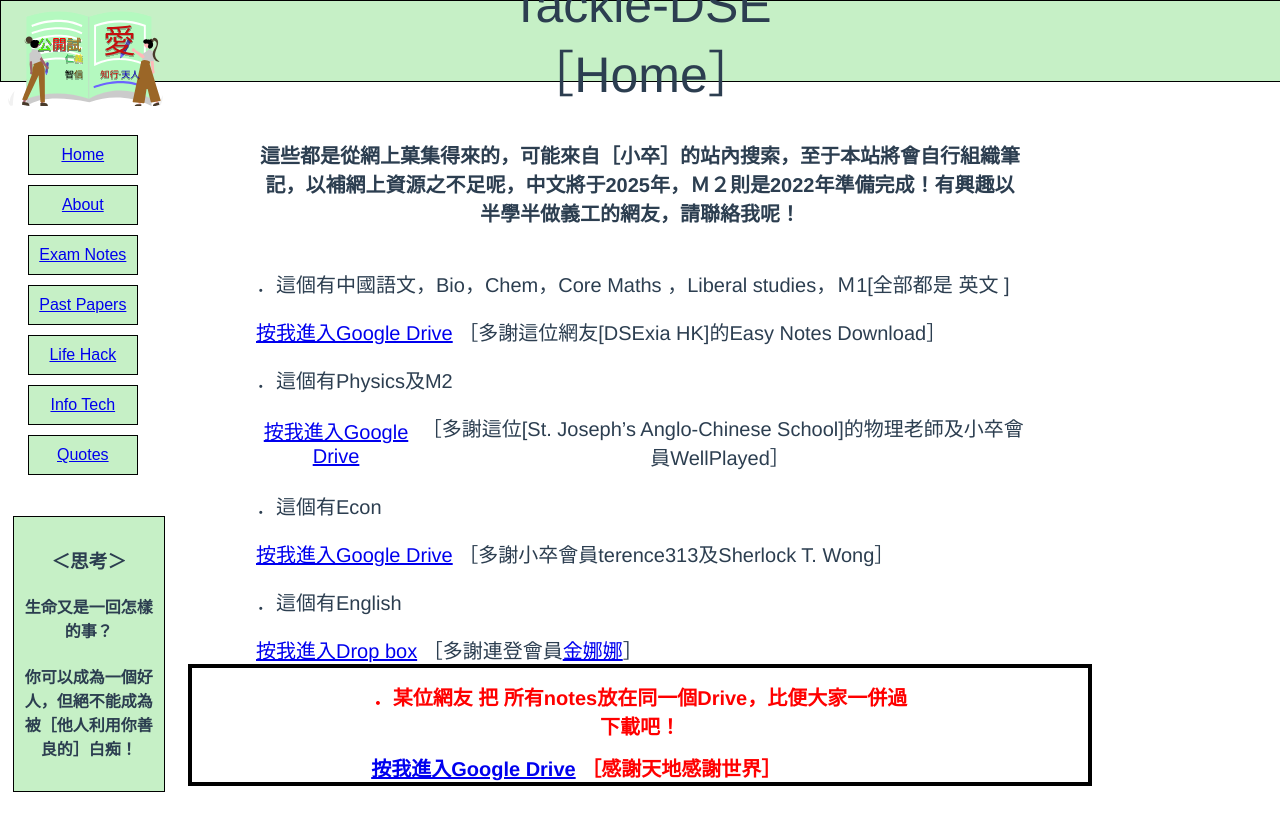
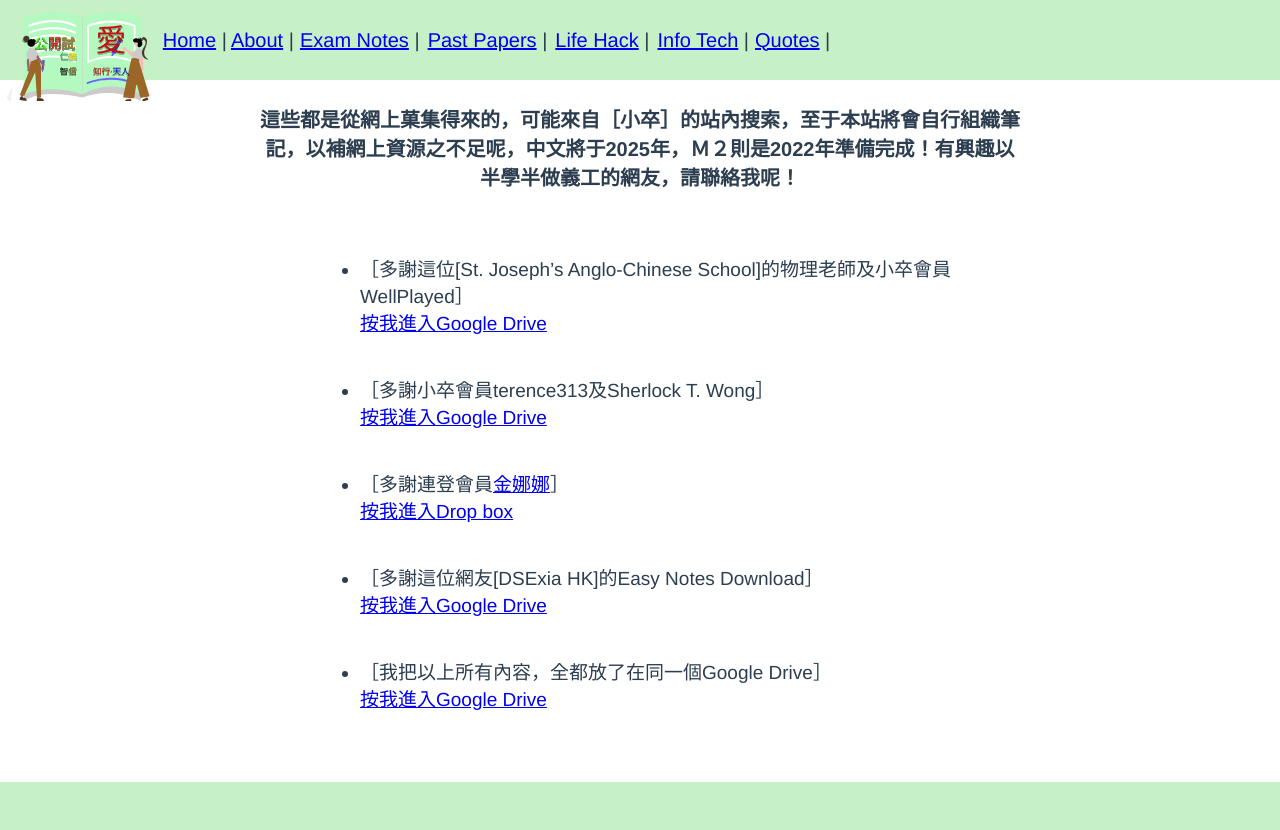
Before and after one commit to learnfromfail/tackle-the-exam, a Vue app: page /ExamNotes in a window 1280 px wide. Shown: the top 830 px of the page. Before the commit the page ends 800 px from the top, so only its background shows below. Built offline with nearby package versions, Linux system fonts and the light colour scheme.

Commit message:
clear and beautify, far away to go

```diff
--- a/src/App.vue
+++ b/src/App.vue
@@ -1,7 +1,9 @@
 <template>
-  <Header :subHeader="'Welcome to be here!'" />
-  <p class="header"><br /><br /><br /></p>
-  <router-view></router-view>
+  <Header />
+  <p class="header"><br/></p>
+  <div style="min-height: 78vh">
+    <router-view></router-view>
+  </div>
   <Footer />
 </template>
 
--- a/src/components/Footer.vue
+++ b/src/components/Footer.vue
@@ -1,27 +1,43 @@
 <template>
-    <footer>
-        <h3>＜思考＞</h3>
-        <h4>生命又是一回怎樣的事？</h4>
-        <h4>你可以成為一個好人，但絕不能成為被［他人利用你善良的］白痴！</h4>
-    </footer>
+  <br /><br /><br />
+  <div class="container">
+    <br /><br /><br />
+    <div class="left"></div>
+    <div class="middle"></div>
+    <div class="right"></div>
+  </div>
 </template>
 
 <script>
 export default {
-    name: 'footer'
-}
+  name: "footer",
+};
 </script>
 <style scoped>
-footer{
-    bottom: 1%;
-    left: 1%;
-    height: auto;
-    width: 130px;
-    z-index: 100;
-    position: fixed;
-    padding: 10px;
-    border: 1px solid black;
-    background: white;
-    background: #c6f0c6;
+footer,
+.container {
+  width: 100%;
+  height: 100%;
+  background: #c6f0c6;
+  display: block;
+}
+.left {
+  float: left;
+  width: 33%;
+}
+.middle {
+  float: left;
+  width: 34%;
+}
+.right {
+  float: left;
+  width: 33%;
+}
+
+.left,
+.right,
+.middle {
+  background: #c6f0c6;
+  height: 100%;
 }
 </style>
--- a/src/components/Header.vue
+++ b/src/components/Header.vue
@@ -1,37 +1,34 @@
 <template>
-  <header>
-    <div id="menu">
-      <div :key="option.id" v-for="option in options">
+  <div id="topBanner">
+    <div class="BannerSon" style="width:70%;white-space: nowrap">
+      <div class="BannerSon BannerSonLeft" style="justify-content:flex-start;width:10%;margin-right:8%">
+        <img style="width:40%;padding-top:35%;min-width: 160px" src="@/assets/WebLogo2.svg" alt="logo">
+      </div>
+      <div :key="option.id" v-for="option in options" class="ArraysOption">
           <div v-show="option != `Back` && !array3.includes(option) && !array2.includes(option)">
-          <router-link :to="'/' + option" @click="updateSubHeader(`main`, option)">{{ option }}</router-link>
+            <router-link :to="'/' + option" @click="updateSubHeader(`main`, option)">{{ option }}</router-link> |
           </div>
           <div v-show="array2.includes(option)">
-          <router-link :to="'/ExamNotes/'+option" @click="updateSubHeader(`sub`, option)">{{ option }}</router-link>
+            <router-link :to="'/ExamNotes/'+option" @click="updateSubHeader(`sub`, option)">{{ option }}</router-link> |
           </div>
           <div v-show="option == `Exam Notes`">
-          <router-link to="/ExamNotes/" @click="updateSubHeader(`sub`, option)">{{ option }}</router-link>
+            <router-link to="/ExamNotes/" @click="updateSubHeader(`sub`, option)">{{ option }}</router-link> |
           </div>
           <div v-show="option == `Past Papers`">
-          <router-link to="/PastPapers" @click="updateSubHeader(`main`, option)">{{ option }}</router-link>
+            <router-link to="/PastPapers" @click="updateSubHeader(`main`, option)">{{ option }}</router-link> |
           </div>
           <div v-show="option == `Life Hack`">
-          <router-link to="/LifeHack" @click="updateSubHeader(`main`, option)">{{ option }}</router-link>
+            <router-link to="/LifeHack" @click="updateSubHeader(`main`, option)">{{ option }}</router-link> |
           </div>
           <div v-show="option == `Info Tech`">
-          <router-link to="/InfoTech" @click="updateSubHeader(`main`, option)">{{ option }}</router-link>
+            <router-link to="/InfoTech" @click="updateSubHeader(`main`, option)">{{ option }}</router-link> |
           </div>
           <div v-show="option == `Back`">
-          <router-link to="/Home" @click="updateSubHeader(`main`, option)">{{ option }}</router-link>
+            <router-link to="/Home" @click="updateSubHeader(`main`, option)">{{ option }}</router-link> |
           </div>
       </div>
     </div>
-  </header>
-  <div id="topBanner">
-    <div class="BannerSon BannerSonLeft" style="justify-content:flex-start">
-      <img style="width:40%;padding-top:8%" src="@/assets/WebLogo2.svg" alt="logo">
-    </div>
-    <div class="BannerSon" >Tackle-DSE［{{ subHeader }}］</div><!-- style="background-color:yellow" -->
-    <div class="BannerSon BannerSonRight" ></div><!-- style="background-color:yellow" -->
+    <div class="BannerSon" style="width:30%"></div>
   </div>
 </template>
 
@@ -58,6 +55,7 @@ export default {
       array2: [],
       subHeader: "Home",
       //isMenuChanged : false,
+      variAble: "hello my fd"
     };
   },
   methods: {
@@ -67,6 +65,9 @@ export default {
       else if(theValue == "main")
         this.options = ["Home", "About", "Exam Notes", "Past Papers", "Life Hack", "Info Tech", "Quotes",/*, "Updates"*/];
       this.subHeader = theName != "Back" ? theName : "Home";
+    },
+    mouseOver(id){
+      console.log(id);
     },
   },
   created(){
@@ -78,37 +79,28 @@ export default {
 };
 </script>
 <style scoped>
-#topBanner {
+ #topBanner
+ {
+  top: 0%;
+  font-size: 20px;
   width: 100%;
   height: 10%;
-  top: 0px;
-  display: flex;
-  align-content: center;
-}
- #topBanner
- {
-  font-size: 50px;
-  width: 100%;
-  height: 10%;
-  margin: auto;
+  /* margin: auto; */
   position: fixed;
   z-index: 100;
   background: #c6f0c6;
-  border: 1px solid black;
+  /* border: 1px solid black; */
   display: flex;
   align-items: center;
-  justify-content: center;
+  justify-content: flex-start;
+
 }
 .BannerSon{
-
-}
-
-.BannerSon{
   display: flex;
-  justify-content: center;
+  justify-content: flex-start;
+  align-items: center;
   width: 100%;
 }
-
 #menu {
   top: 15%;
   left: 1%;
@@ -117,15 +109,20 @@ export default {
   width: 130px;
   z-index: 100;
   position: fixed;
+
 }
 #menu div div {
   margin: 10px;
   padding: 10px;
-  border: 1px solid black;
-  background: white;
-  background: #c6f0c6;
 }
 hr {
   top: 12%;
 }
+#menu div div :hover{
+  border-bottom: 2px solid blue;
+  padding: -1px
+}
+#topBanner div ~ div{
+  margin: 2px;
+}
 </style>
--- a/src/views/Exam.vue
+++ b/src/views/Exam.vue
@@ -1,94 +1,81 @@
 <template>
-    <p class="content" style="font-weight: bold;">{{content[0]}}<br><br>
-    </p>
-    <p class="left">{{content[1]}}<br>
-    </p>
-    <p class="left">
-    <a target="blank"
+  <p class="content" style="font-weight: bold">{{ content[0] }}<br /><br /></p>
+  <div class="block">
+    <ul>
+      <li>
+        ［多謝這位[St. Joseph’s Anglo-Chinese
+        School]的物理老師及小卒會員WellPlayed］<br /><a
+          target="blank"
+          href="https://drive.google.com/drive/u/0/folders/1FNRRV9k3pWmEDk3Fkzc2x6qOXmWgU8dU"
+          >按我進入Google Drive</a
+        >
+      </li>
+      <li>
+        ［多謝小卒會員terence313及Sherlock T. Wong］ <br />
+        <a
+          target="blank"
+          href="https://drive.google.com/open?id=0Bz-HML99cdLTa2ZvejFWTkNhSlk"
+          >按我進入Google Drive</a
+        >
+      </li>
+      <li>
+        ［多謝連登會員<a
+          target="blank"
+          href="https://lihkg.com/thread/1500572/page/1"
+          >金娜娜</a
+        >］<br /><a
+          target="blank"
+          href="https://www.dropbox.com/sh/qcm5vftbejqt0n3/AAAUwrLbYyDU9c7Vi8cLjYula?dl=0"
+          >按我進入Drop box</a
+        >
+      </li>
+      <li>
+        ［多謝這位網友[DSExia HK]的Easy Notes Download］<br />
+        <a
+          target="blank"
           href="https://drive.google.com/drive/u/2/folders/10ZemZA56L_zVCq98c1Nd1NWSj9MbJhv8"
-    >按我進入Google Drive</a>
-    &nbsp;［多謝這位網友[DSExia HK]的Easy Notes Download］
-    </p>
-    <p class="left">
-     ．這個有Physics及M2
-    </p>
-    <p class="left">
-    <a target="blank"
-        href="https://drive.google.com/drive/u/0/folders/1FNRRV9k3pWmEDk3Fkzc2x6qOXmWgU8dU"
-    >按我進入Google Drive</a>
-    &nbsp;［多謝這位[St. Joseph’s Anglo-Chinese School]的物理老師及小卒會員WellPlayed］
-    </p>
-    <p class="left">
-     ．這個有Econ
-    </p>
-    <p class="left">
-    <a target="blank"
-        href="https://drive.google.com/open?id=0Bz-HML99cdLTa2ZvejFWTkNhSlk"
-    >按我進入Google Drive</a>
-    &nbsp;［多謝小卒會員terence313及Sherlock T. Wong］
-    </p>
-    <p class="left">
-     ．這個有English
-    </p>
-    <p class="left">
-    <a target="blank"
-        href="https://www.dropbox.com/sh/qcm5vftbejqt0n3/AAAUwrLbYyDU9c7Vi8cLjYula?dl=0"
-    >按我進入Drop box</a>
-    &nbsp;［多謝連登會員<a target="blank"
-        href="https://lihkg.com/thread/1500572/page/1"
-    >金娜娜</a> ］
-    </p>
-    <div class="blockCenter" style="border:4px solid black;width:70%;">
-        <p class="left" style="color: red;font-weight: bold;">
-        ．某位網友 把 所有notes放在同一個Drive，比便大家一併過下載吧！
-        </p>
-        <p class="left" style="color: red;font-weight: bold;">
-        <a target="blank"
+          >按我進入Google Drive</a
+        >
+      </li>
+      <li>
+        ［我把以上所有內容，全都放了在同一個Google Drive］<br />
+        <a
+          target="blank"
           href="https://drive.google.com/drive/u/0/folders/133aGG8zHaZjIXQ5wU91REMT_zLcHofPp"
-        >按我進入Google Drive</a>
-        &nbsp;［感謝天地感謝世界］
-        </p>
+          >按我進入Google Drive</a
+        >
+      </li>
+    </ul>
   </div>
 </template>
 
 <script>
 export default {
-    name: 'Exam',
-    data(){
+  name: "Exam",
+  data() {
     return {
       content: "",
-
-        }
+    };
   },
   created() {
-    this.content =[
+    this.content = [
       "這些都是從網上菓集得來的，可能來自［小卒］的站內搜索，至于本站將會自行組織筆記，以補網上資源之不足呢，中文將于2025年，Ｍ２則是2022年準備完成！有興趣以半學半做義工的網友，請聯絡我呢！",
-        "．這個有中國語文，Bio，Chem，Core Maths ，Liberal studies，Ｍ1[全部都是 英文 ]"
-
+      "．這個有中國語文，Bio，Chem，Core Maths ，Liberal studies，Ｍ1[全部都是 英文 ]",
     ];
   },
-}
+};
 </script>
 <style scoped>
-p{
-    overflow-wrap: anywhere;
+li {
+  margin-top: 40px;
+  margin-bottom: 40px;
+  text-align: left;
 }
-a,
-span {
-  display: flex;
-  align-items: center;
-  justify-content: left;
-}
-p.left {
-  display: flex;
-  align-items: center;
-  justify-content: left;
-  font-size: 20px;
-  margin: 1.5% 20% 0% 20%;
-}
-div.special {
-  display: flex;
-  align-items: center;
-  justify-content: center;
+.block {
+  font-size: 19px;
+  display: block;
+  margin-left: auto;
+  margin-right: auto;
+  width: 50%;
 }
 </style>
--- a/src/views/Home.vue
+++ b/src/views/Home.vue
@@ -17,7 +17,7 @@ export default {
     },
     created(){
         this.content = [
-        "這個網站收集對應考公開試的考生有幫助的資訊。多謝網友光臨！",
+        "這個網站收集對應考公開試的考生有幫助的資訊。多謝網友光臨！歡迎老師及同學們善用。",
         "在香港版權條例下，如果本人侵犯了閣下了的利益因而觸犯法例，請電郵聯絡本人同時附上閣下的證明，本人立即作出相應安排！",
         "本人未能確保所有本網站的內容對都是最新和完全準確，如果對閣下造成學業上負面影響，本人絕不負責！網站只是本人盡公民責任！",
         "如有錯漏，本人極之抱歉。無論大小，請告知網主(電郵地址：winwinstudent1314@gmail.com)"
--- a/src/views/PastPapers.vue
+++ b/src/views/PastPapers.vue
@@ -1,41 +1,48 @@
 <template>
-  <p class="content" :key="content_.id" v-for="content_ in content">
-    {{ content_ }}<br />
-  </p>
-  <p class="left" style="border: 4px solid red">
+    <p class="content" :key="content_.id" v-for="content_ in content">
+        {{content_}}<br />
+    </p>
+ <br><hr style="width:60%">
+  <div class="block">
     <a
       target="blank"
       href="https://drive.google.com/drive/folders/1vcrBvm7quJsG4uYpcF1NFmHAKXAEIDSg?usp=sharing"
       >按我進入Google Drive</a
-    >&nbsp;［多謝這位網友提供的By-topic的PastPaper］
-  </p>
-  <p class="left">
+    >&nbsp;<br />［多謝這位網友提供的By-topic的PastPaper］
+  </div>
+  <br><hr style="width:60%">
+  <div class="block">
     <a
       target="blank"
       href="https://mmis.hkpl.gov.hk/hkcee-and-hkale-papers-collection"
       >&nbsp;HKCEE and HKALE Papers Collection</a
-    >
+    ><br />
     [公共資源]
-  </p>
-    <p class="left">
+  </div>
+  <br><hr style="width:60%">
+  <div class="block">
     <a
       target="blank"
       href="https://drive.google.com/drive/folders/0By9lOB__2358WW5nY1RyTFhVQWM?usp=sharing"
       >&nbsp;主要以HKDSE 2013前各科 By-year的Past Paper</a
     >
-    &nbsp;［多謝這位網友DreamHome Cloud］
-  </p>
-  <p class="content">
+    &nbsp;<br />［多謝這位網友DreamHome Cloud］
+  </div>
+  <br><hr style="width:60%">
+  <div class="block">
     <br />使用方法：<br /><br />Past
-    Paper是用來［清楚concept］的。每學完一個topic的哪裡，就做相關的試題，但是，學習所得的＂概念＂，是用來［一理通，百理白，舉一反三］（動詞）本身的，操練試題的目的，就是清楚勾勒概念，使之明晰化，細致化，具體定義！用營光筆記低下做錯的。下次只做錯的。以此類推，下一次只做上一次做錯的。假如部分題目是例外的，不循常理般能舉一反三，就獨特處理［By case］只能死記！
-  </p>
-  <p class="left">註1:</p>
-  <p class="left">
-      www.ipd.gov.hk/chi/faq/copyrights/cpr_ed.htm
-  </p>
-  <p class="left">
-      https://www.ipd.gov.hk/chi/intellectual_property/copyright/Copyright_in_Education_tc.pdf
-  </p>
+    Paper是用來［清楚concept］的。每學完一個topic的哪裡，就做相關的試題，但是，學習所得的＂概念＂，是用來［一理通，百理白，舉一反三］（動詞）本身的，操練試題的目的，就是清楚勾勒概念，使之明晰化，細致化，具體定義！用營光筆記低下做錯的。下次只做錯的。以此類推，下一次只做上一次做錯的。假如部分題目是例外的，不循常理般能舉一反三，就獨特處理［By
+    case］只能死記！
+  </div>
+  <br><hr style="width:60%">
+  <div class="block">
+    <p class="left">(註1)<br><br>知識產權處(教學與版權)<br><a href="www.ipd.gov.hk/chi/faq/copyrights/cpr_ed.html">參考資料I</a><br>
+    <a href="https://www.ipd.gov.hk/chi/intellectual_property/copyright/Copyright_in_Education_tc.pdf">參考資料II</a>
+    </p>
+    <p class="left">
+
+    </p>
+  </div>
 </template>
 
 <script>
@@ -44,27 +51,19 @@ export default {
   data() {
     return {
       content: [
-        "根據[知識產權署]網頁顯示(註1)，我不認為分享以下超連結屬于侵犯版權！歡迎老師們及同學們分享，運用",
+        "根據[知識產權署]網頁顯示(註1)，我不認為分享以下超連結作只是教學用途，屬于侵犯版權！歡迎老師們及同學們分享，運用，如有錯漏，請電郵告知。",
       ],
     };
   },
 };
 </script>
 <style scoped>
-p{
-    overflow-wrap: anywhere;
-}
-a,
-span {
-  display: flex;
-  align-items: center;
-  justify-content: left;
-}
-p.left {
-  display: flex;
-  align-items: center;
-  justify-content: left;
-  font-size: 20px;
-  margin: 1.5% 20% 0% 20%;
+.block {
+  font-size: 19px;
+  display: block;
+  margin-left: auto;
+  margin-right: auto;
+  width: 50%;
+  text-align: left;
 }
 </style>
--- a/src/views/Quotes.vue
+++ b/src/views/Quotes.vue
@@ -22,10 +22,13 @@ export default {
       "“Your future is hidden in your daily routine.”",
       "“Not all readers are leaders, but all leaders are readers.”(Harry S. Truman)",
       "“志不彊者智不達，言不信者行不果。據財不能以分人者，不足與友。”(墨子)",
+      "“君子戰雖有陳，而勇為本焉。喪雖有禮，而哀為本焉。士雖有學，而行為本焉。是故置本不安者，無務豐末。近者不親，無務來遠。親戚不附，無務外交。事無終始，無務多業。舉物而闇，無務博聞。”(墨子)",
       "“If you judge people, you have no time to love them.”(Mother Teresa)",
       "“Yesterday is gone. Tomorrow has not yet come. We have only today. Let us begin.”(Mother Teresa)",
       "“If we have no peace, it is because we have forgotten that we belong to each other.”(Mother Teresa)",
-      "“What Consumes Your Mind Controls Your Life”"
+      "“What Consumes Your Mind Controls Your Life”",
+      "“你可以成為一個好人，但絕不能成為被［他人利用你善良的］白痴！”(網主^_^)",
+      "“軟弱的溫柔終究碌碌無為，如鋼鐵般的堅強意志下善良才是值要肯定！”(網主^_^)",
     ];
   },
 };
```
Also changed, not shown: src/views/InfoTech.vue (+24 -3 lines). Lines whose indentation alone changed are shown as unchanged.
